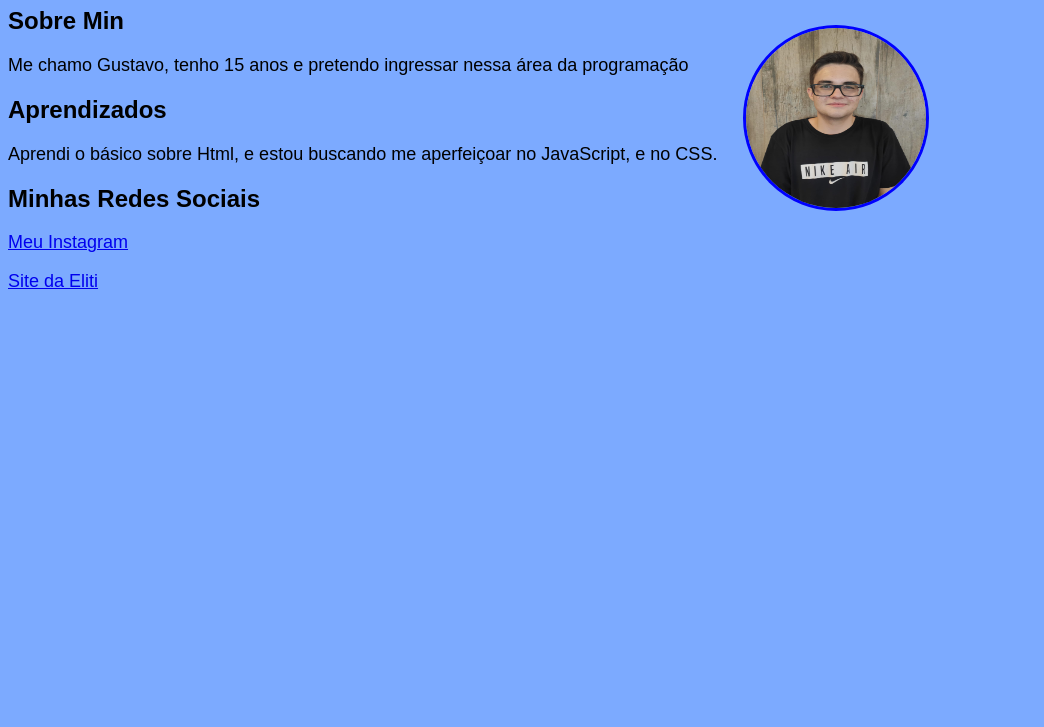
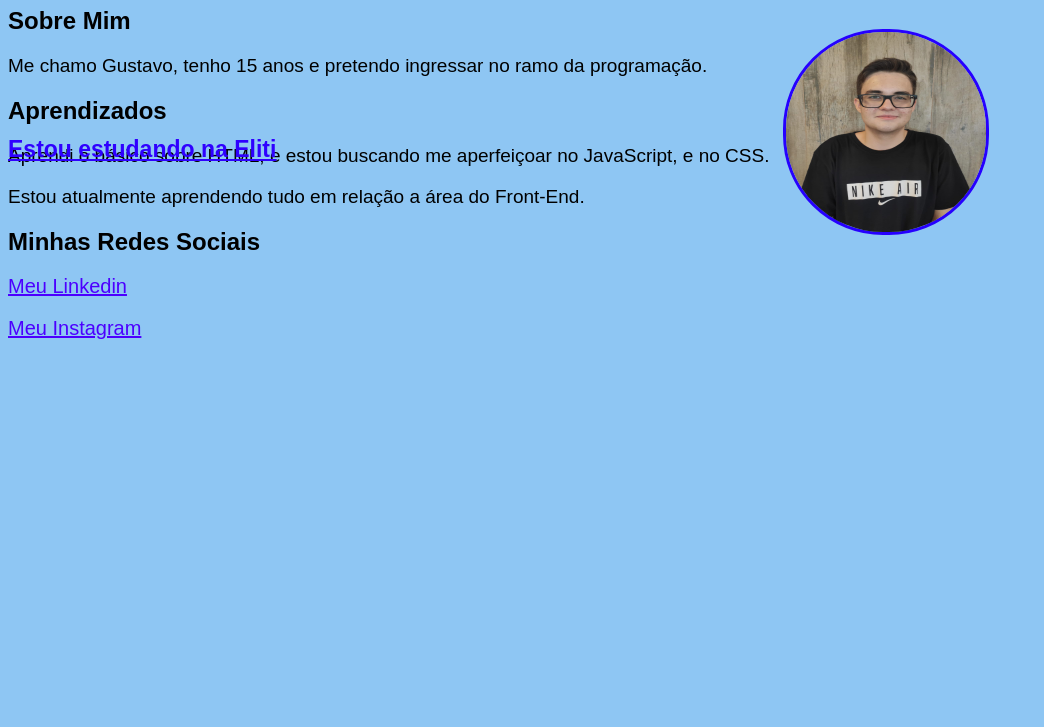
Before and after one commit to GustavoMette/Meu-Portfolio, a plain HTML site: page index.html in a window 1280 px wide. Shown: the part 73-800 px from the top of the page, without its empty margins (0-1044 px from the left). Drawn offline with Linux system fonts and the light colour scheme.

Commit message:
Portfolio

```diff
--- a/index.html
+++ b/index.html
@@ -9,16 +9,17 @@
 </head>
 <body>
     <h1 class="Titulo">Meu Portfólio</h1>
-    <h2>Sobre Min</h2>
-    <p>Me chamo Gustavo, tenho 15 anos e pretendo ingressar nessa área da programação</p>
+    <h2 class="Eliti"><a href="https://eliti.com.br" style="color: rgb(47, 0, 255);">Estou estudando na Eliti</a></h2>
+    <h2>Sobre Mim</h2>
+    <p>Me chamo Gustavo, tenho 15 anos e pretendo ingressar no ramo da programação.</p>
     <h2>Aprendizados</h2>
-    <p>Aprendi o básico sobre Html, e estou buscando me aperfeiçoar no JavaScript, e no CSS.</p>
+    <p>Aprendi o básico sobre HTML, e estou buscando me aperfeiçoar no JavaScript, e no CSS.</p>
+    <p>Estou atualmente aprendendo tudo em relação a área do Front-End.</p>
     <h2>Minhas Redes Sociais</h2>
     <div class="Redes">
-    <p> <a href="https://instagram.com/__gustavo13__">Meu Instagram</a></p>
-    <p> <a href="https://www.eliti.com.br/">Site da Eliti</a></p>
+    <p> <a href="https://instagram.com/__gustavo13__" style="color: rgb(76, 0, 255); font-size: 20px;">Meu Linkedin</a></p>
+    <p> <a href="https://instagram.com/__gustavo13__" style="color: rgb(76, 0, 255); font-size: 20px;">Meu Instagram</a></p>
     </div>
-
-    <img style="width: 180px; height: 180px;" src="Eu.jpg" alt="">
+    <img style="width: 200px; height: 200px;" src="Eu.jpg" alt="">
 </body>
 </html>
--- a/style.css
+++ b/style.css
@@ -3,15 +3,29 @@
 }
 
 body {
-    background-color: rgb(124, 170, 255);
+    background-color: rgb(142, 198, 243);
+
 }
 
 p {
-    font-size: 18px;
+    font-size: 19px;
+}
+
+.Eliti {
+    position: absolute;
+    bottom: 545px;
+    text-decoration: underline;
+    font-size: 23px;
+}
+
+
+.Eliti:hover {
+  color: rgb(0, 0, 0);
 }
 
 .Titulo {
     text-align: center;
+    text-decoration: underline  ;
 }
 
 .Redes {
@@ -20,8 +34,14 @@ p {
 
 img {
     position: relative;
-    left: 735px;
-    bottom: 285px;
+    left: 775px;
+    bottom: 330px;
     border-radius: 100px;
-    border:solid 3px blue
+    border:solid 3px rgb(38, 0, 255)
 }
+
+img:hover {
+    border-radius: 0px ;
+    transition-duration: 0.25s;
+    border: solid 3px rgb(106, 0, 177);
+}
```
